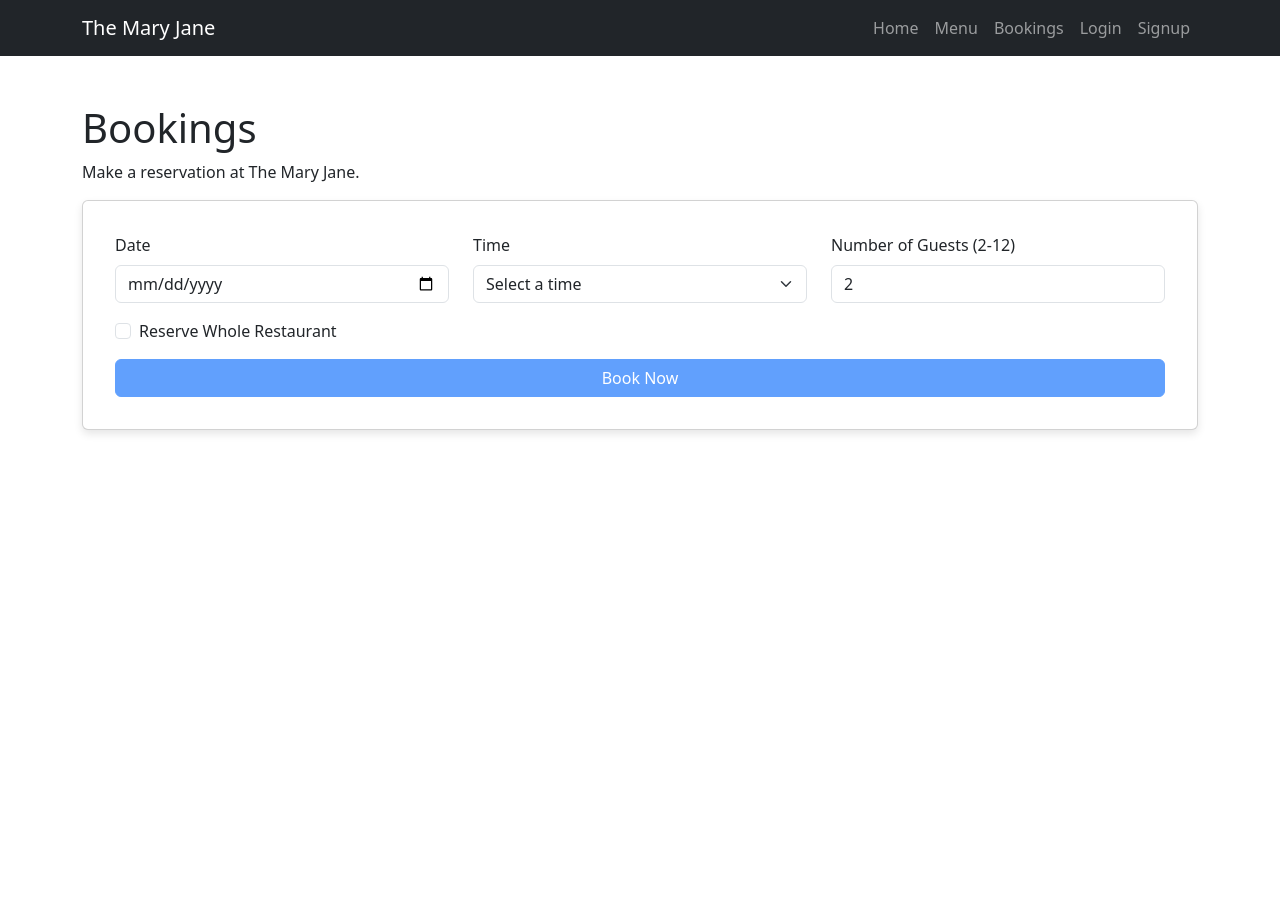
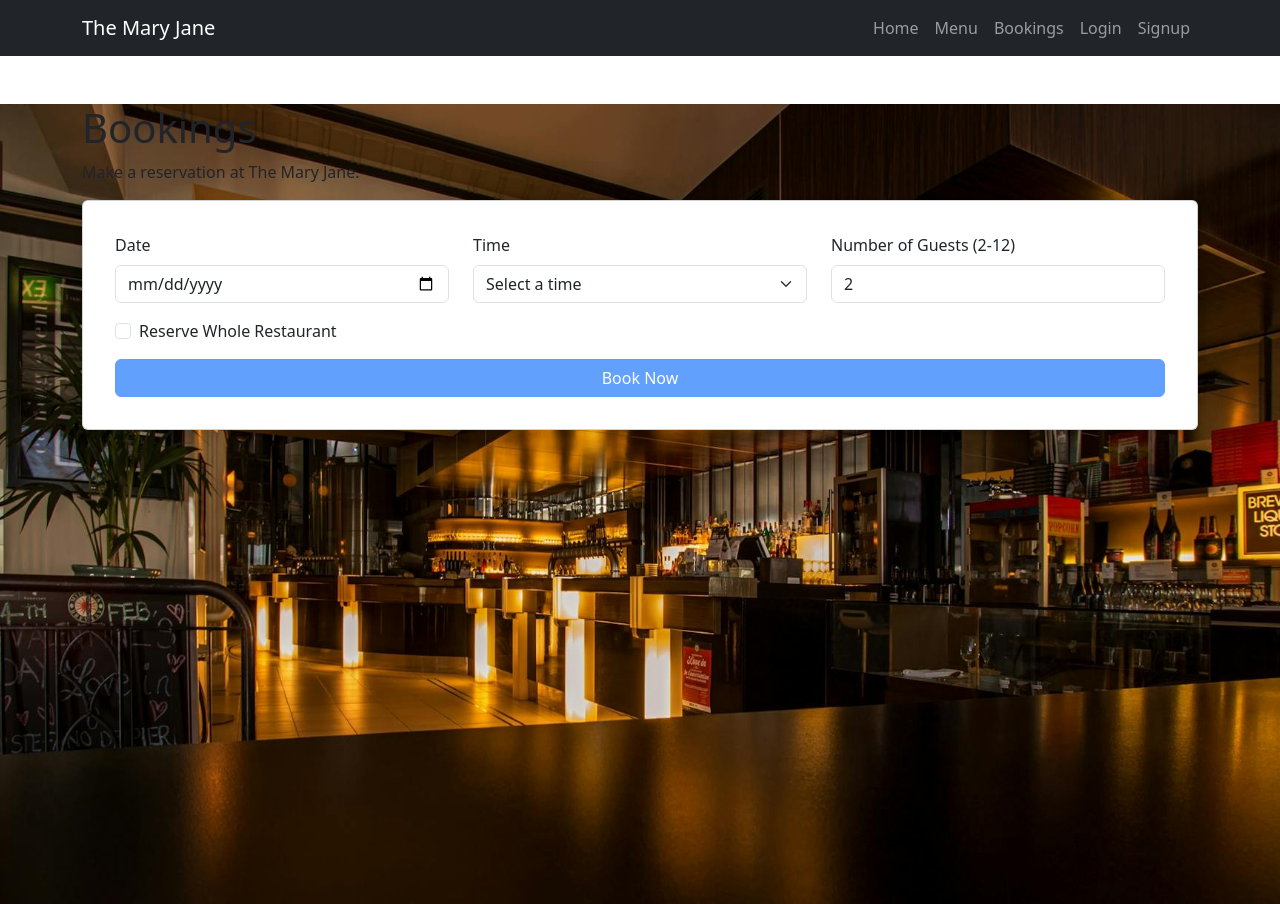
Before and after one commit to CHAMPION316/mary_jane_restaurant, a React (Create React App) app in the folder frontend/: page /bookings in a window 1280 px wide. Before the commit the page ends 800 px from the top, so only its background shows below. Built offline with nearby package versions, Linux system fonts and the light colour scheme.

Commit message:
Upload bg-image to Bookings.js

```diff
--- a/frontend/src/pages/Bookings.js
+++ b/frontend/src/pages/Bookings.js
@@ -1,12 +1,24 @@
 import React from 'react';
 import BookingForm from '../components/BookingForm';
+import bookingBackground from '../assets/images/booking-bg.jpg';
 
 const Bookings = () => {
   return (
-    <div className="container mt-5">
-      <h1>Bookings</h1>
-      <p>Make a reservation at The Mary Jane.</p>
-      <BookingForm />
+    <div
+      style={{
+        backgroundImage: `url(${bookingBackground})`,
+        backgroundAttachment: 'fixed',
+        backgroundSize: 'cover',
+        backgroundPosition: 'center',
+        minHeight: '100vh',
+        width: '100%',
+      }}
+    >
+      <div className="container mt-5">
+        <h1>Bookings</h1>
+        <p>Make a reservation at The Mary Jane.</p>
+        <BookingForm />
+      </div>
     </div>
   );
 };
```
